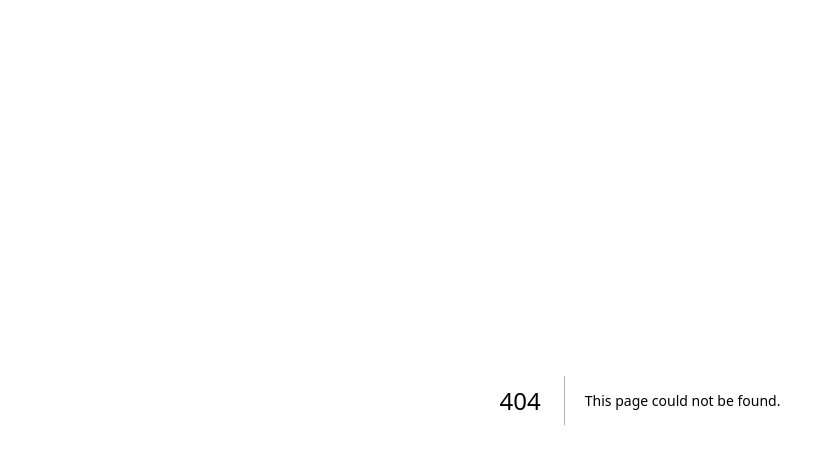
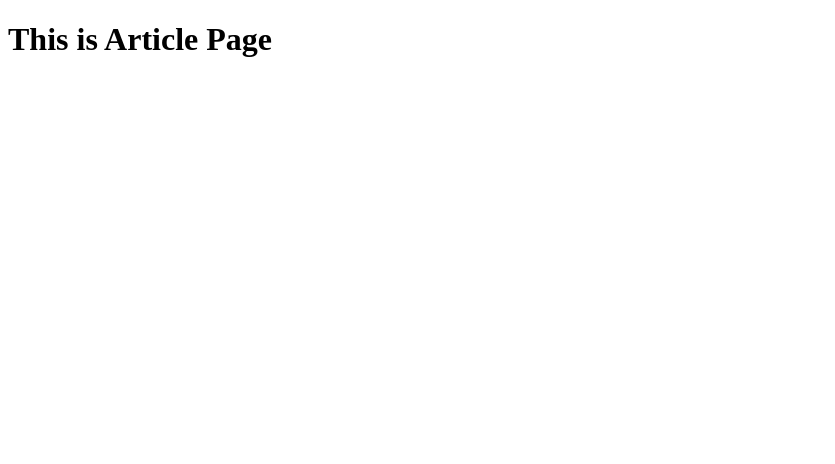
Before and after one commit to smarifurrahman/my-nextjs-task-1, a Next.js app: page /news/article in a window 1280 px wide. Before the commit this address had no page. Shown: the top 464 px of the page, without its empty margins (0-835 px from the left). Built offline with nearby package versions, Linux system fonts and the light colour scheme.

Commit message:
nested routes implemented

```diff
--- /dev/null
+++ b/src/app/news/article/page.js
@@ -0,0 +1,10 @@
+
+const ArticlePage = () => {
+    return (
+        <div>
+            <h1>This is Article Page</h1>
+        </div>
+    );
+};
+
+export default ArticlePage;
--- a/src/app/products/[id]/page.js
+++ b/src/app/products/[id]/page.js
@@ -1,6 +1,6 @@
 const DynamicPage = ({ params, searchParams }) => {
-    console.log(params);
-    console.log(searchParams);
+    // console.log(params);
+    // console.log(searchParams);
     return (
         <div>
             <h1>This is dynamic page : {params.id}</h1>
```
Also changed, not shown: src/app/news/blog/page.js (added, +10 -0 lines), src/app/news/page.js (added, +11 -0 lines).
